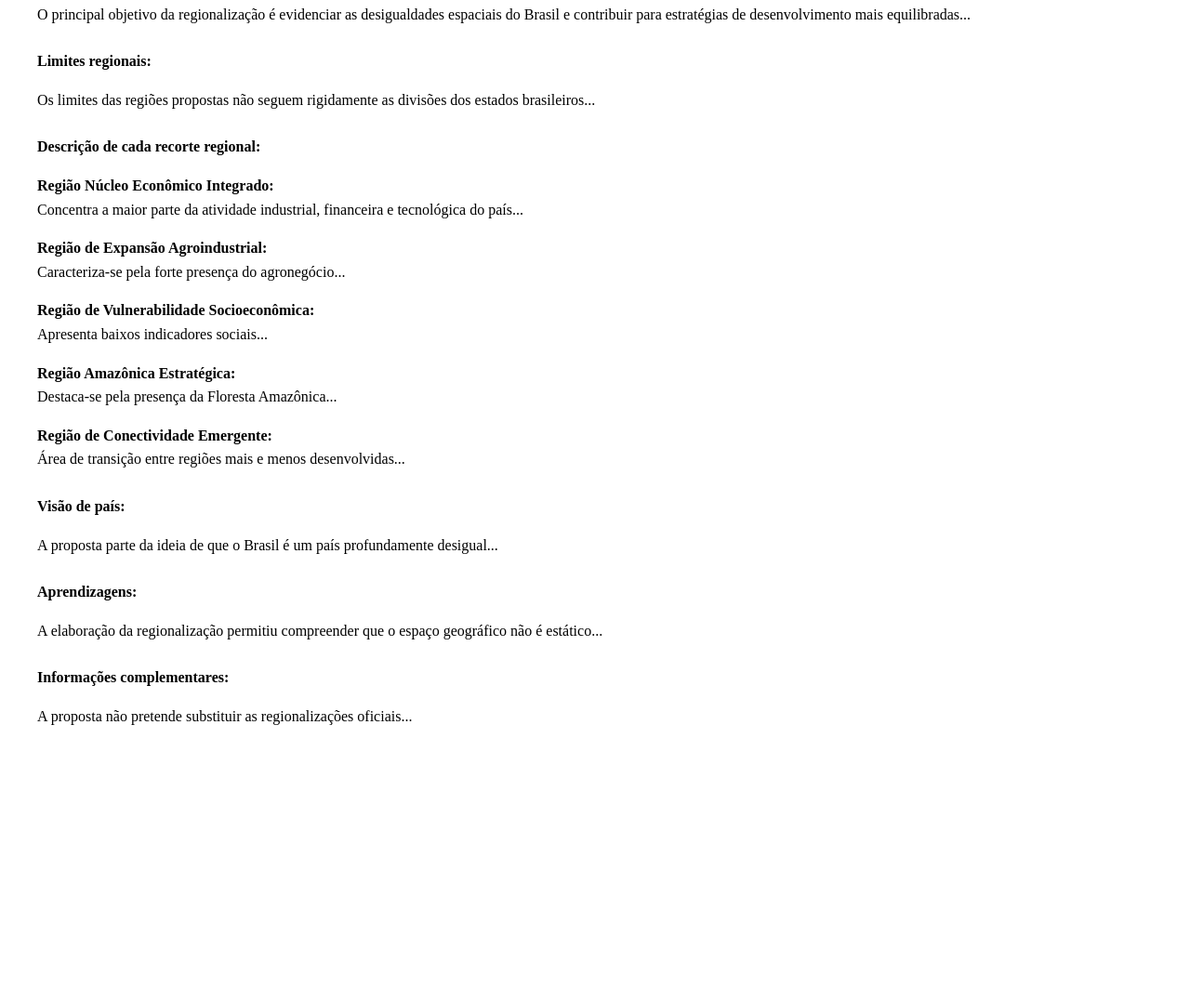
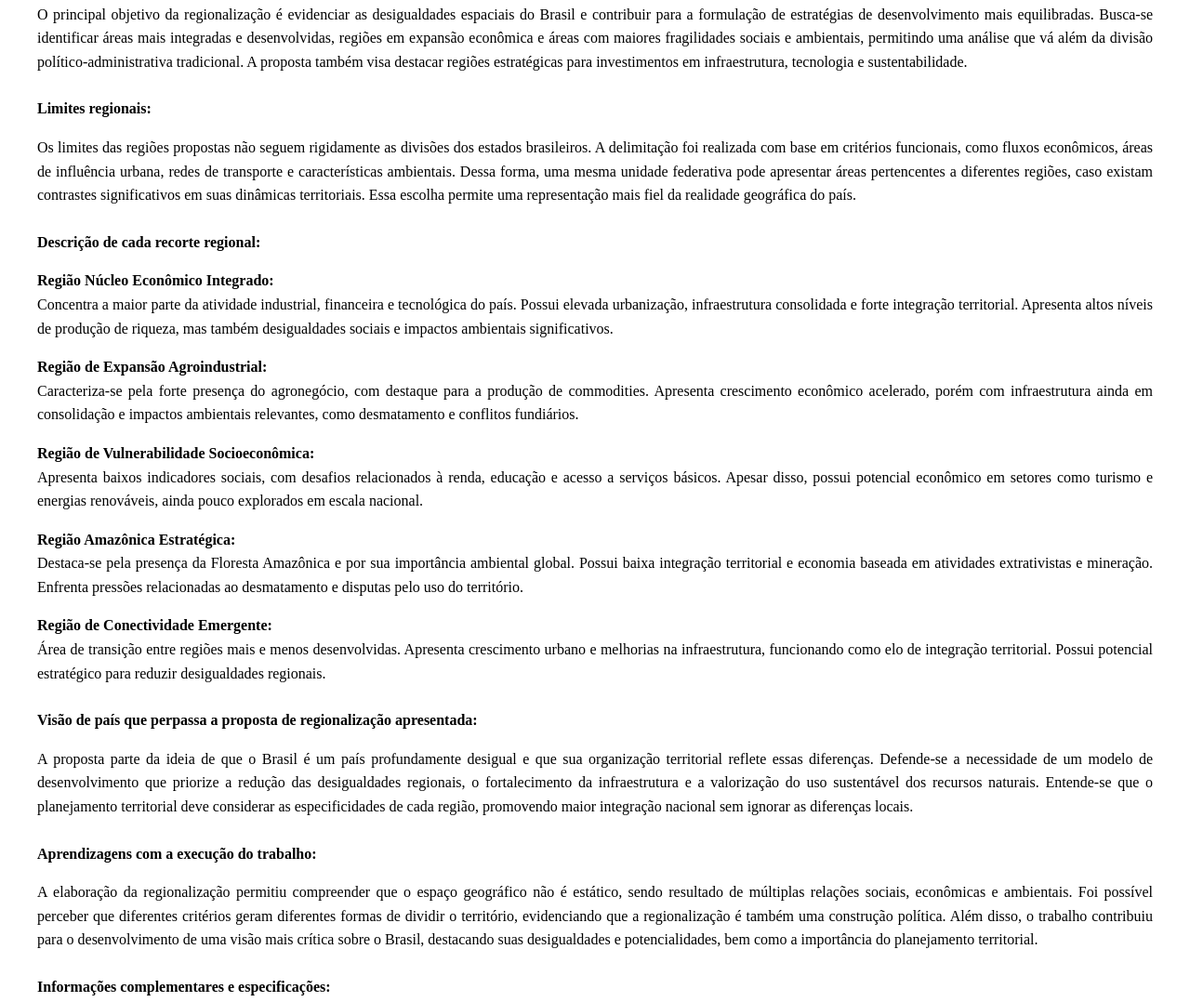
Before and after one commit to MrH3nrik/Ficha-Tecnica_Regionalizacao, a plain HTML site: page index.html in a window 1280 px wide. Shown: the part 1038-2116 px from the top of the page at 93% size. Before the commit the page ends 1861 px from the top, so only its background shows below. Drawn offline with Linux system fonts and the light colour scheme.

Commit message:
adição dos textos

```diff
--- a/index.html
+++ b/index.html
@@ -64,45 +64,80 @@
 
     <div class="section-title">Objetivo/Propósito da regionalização:</div>
     <p>
-        O principal objetivo da regionalização é evidenciar as desigualdades espaciais do Brasil e contribuir para
-        estratégias de desenvolvimento mais equilibradas...
+        O principal objetivo da regionalização é evidenciar as desigualdades espaciais do Brasil e contribuir para a
+        formulação de estratégias de desenvolvimento mais equilibradas.
+        Busca-se identificar áreas mais integradas e desenvolvidas, regiões em expansão econômica e áreas com maiores
+        fragilidades sociais e ambientais, permitindo uma análise que vá além da divisão político-administrativa
+        tradicional. A proposta também visa destacar regiões estratégicas para investimentos em infraestrutura,
+        tecnologia e sustentabilidade.
     </p>
 
     <div class="section-title">Limites regionais:</div>
     <p>
-        Os limites das regiões propostas não seguem rigidamente as divisões dos estados brasileiros...
+        Os limites das regiões propostas não seguem rigidamente as divisões dos estados brasileiros. A delimitação foi
+        realizada com base em critérios funcionais, como fluxos econômicos, áreas de influência urbana, redes de
+        transporte e características ambientais.
+        Dessa forma, uma mesma unidade federativa pode apresentar áreas pertencentes a diferentes regiões, caso existam
+        contrastes significativos em suas dinâmicas territoriais. Essa escolha permite uma representação mais fiel da
+        realidade geográfica do país.
     </p>
 
     <div class="section-title">Descrição de cada recorte regional:</div>
 
     <p><strong>Região Núcleo Econômico Integrado:</strong><br>
-        Concentra a maior parte da atividade industrial, financeira e tecnológica do país...</p>
+        Concentra a maior parte da atividade industrial, financeira e tecnológica do país. Possui elevada urbanização,
+        infraestrutura consolidada e forte integração territorial. Apresenta altos níveis de produção de riqueza, mas
+        também desigualdades sociais e impactos ambientais significativos.
+    </p>
 
     <p><strong>Região de Expansão Agroindustrial:</strong><br>
-        Caracteriza-se pela forte presença do agronegócio...</p>
+        Caracteriza-se pela forte presença do agronegócio, com destaque para a produção de commodities. Apresenta
+        crescimento econômico acelerado, porém com infraestrutura ainda em consolidação e impactos ambientais
+        relevantes, como desmatamento e conflitos fundiários.
+    </p>
 
     <p><strong>Região de Vulnerabilidade Socioeconômica:</strong><br>
-        Apresenta baixos indicadores sociais...</p>
+        Apresenta baixos indicadores sociais, com desafios relacionados à renda, educação e acesso a serviços básicos.
+        Apesar disso, possui potencial econômico em setores como turismo e energias renováveis, ainda pouco explorados
+        em escala nacional.
+    </p>
 
     <p><strong>Região Amazônica Estratégica:</strong><br>
-        Destaca-se pela presença da Floresta Amazônica...</p>
+        Destaca-se pela presença da Floresta Amazônica e por sua importância ambiental global. Possui baixa integração
+        territorial e economia baseada em atividades extrativistas e mineração. Enfrenta pressões relacionadas ao
+        desmatamento e disputas pelo uso do território.
+    </p>
 
     <p><strong>Região de Conectividade Emergente:</strong><br>
-        Área de transição entre regiões mais e menos desenvolvidas...</p>
-
-    <div class="section-title">Visão de país:</div>
-    <p>
-        A proposta parte da ideia de que o Brasil é um país profundamente desigual...
+        Área de transição entre regiões mais e menos desenvolvidas. Apresenta crescimento urbano e melhorias na
+        infraestrutura, funcionando como elo de integração territorial. Possui potencial estratégico para reduzir
+        desigualdades regionais.
     </p>
 
-    <div class="section-title">Aprendizagens:</div>
+    <div class="section-title">Visão de país que perpassa a proposta de regionalização apresentada:</div>
     <p>
-        A elaboração da regionalização permitiu compreender que o espaço geográfico não é estático...
+        A proposta parte da ideia de que o Brasil é um país profundamente desigual e que sua organização territorial
+        reflete essas diferenças. Defende-se a necessidade de um modelo de desenvolvimento que priorize a redução das
+        desigualdades regionais, o fortalecimento da infraestrutura e a valorização do uso sustentável dos recursos
+        naturais.
+        Entende-se que o planejamento territorial deve considerar as especificidades de cada região, promovendo maior
+        integração nacional sem ignorar as diferenças locais.
     </p>
 
-    <div class="section-title">Informações complementares:</div>
+    <div class="section-title">Aprendizagens com a execução do trabalho:</div>
     <p>
-        A proposta não pretende substituir as regionalizações oficiais...
+        A elaboração da regionalização permitiu compreender que o espaço geográfico não é estático, sendo resultado de
+        múltiplas relações sociais, econômicas e ambientais. Foi possível perceber que diferentes critérios geram
+        diferentes formas de dividir o território, evidenciando que a regionalização é também uma construção política.
+        Além disso, o trabalho contribuiu para o desenvolvimento de uma visão mais crítica sobre o Brasil, destacando
+        suas desigualdades e potencialidades, bem como a importância do planejamento territorial.
+    </p>
+
+    <div class="section-title">Informações complementares e especificações:</div>
+    <p>
+        A proposta não pretende substituir as regionalizações oficiais, mas sim oferecer uma nova perspectiva de análise
+        do território brasileiro. Destaca-se que a utilização de múltiplos critérios torna a regionalização mais
+        complexa, porém também mais fiel à realidade.
     </p>
 
 </body>
```
